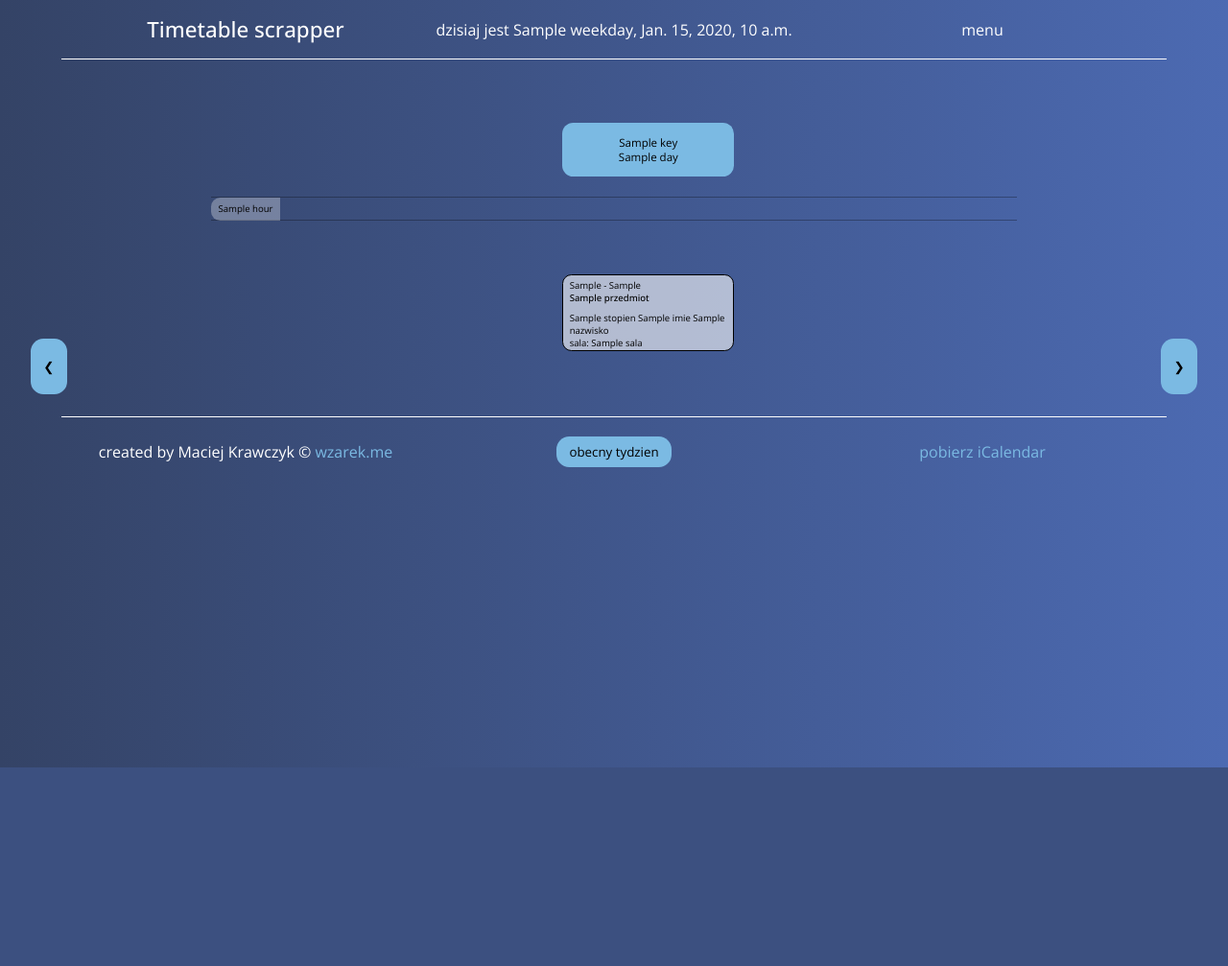
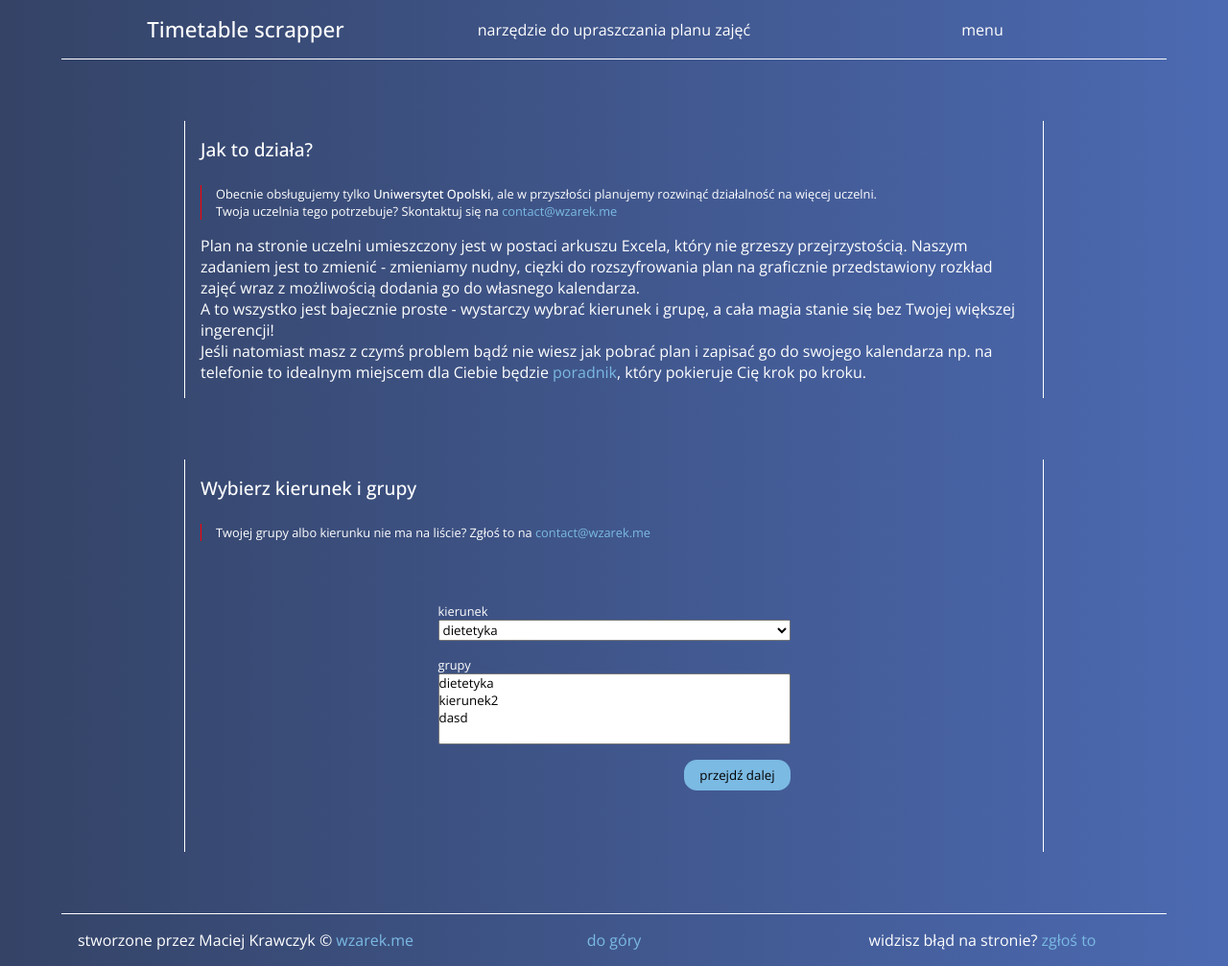
Before and after one commit to wzarek/timetable-scrapper, a Django app: template templates/home.html in a window 1280 px wide. Shown: the whole page at 96% size. Before the commit the page ends 800 px from the top, so only its background shows below. Run offline with Django 3.2, Linux system fonts and the light colour scheme; the template is opened without the code that fills it: most values are stand-ins (such as "Sample title", 1, 10 or a date in 2020); some libraries are stand-ins or nearby versions.

Commit message:
Added homepage

```diff
--- a/home/urls.py
+++ b/home/urls.py
@@ -2,5 +2,6 @@ from . import views
 from django.urls import path
 
 urlpatterns = [
-    path('', views.index.as_view(), name="homepage"),
+    path('', views.home.as_view(), name="homepage"),
+    path('plan', views.timetable.as_view(), name="timetable"),
 ]
--- a/static/css/style.css
+++ b/static/css/style.css
@@ -1,4 +1,4 @@
-@import url('https://fonts.googleapis.com/css2?family=Open+Sans:wght@300;400;500;700&display=swap');
+@import url('https://fonts.googleapis.com/css2?family=Open+Sans:wght@100;300;400;500;700&display=swap');
 
 :root {
     --accent-color: rgb(123, 186, 227);
@@ -204,6 +204,12 @@ main {
     height: calc(100% - 1px);
     border-bottom: 1px solid rgba(0, 0, 0, 0.3);
     border-top: 1px solid rgba(0, 0, 0, 0.3);
+    border-top-left-radius: 1em;
+}
+
+.hours p:last-of-type::after {
+    height: calc(100% - 1px);
+    border-bottom-left-radius: 1em;
 }
 
 .timetable {
@@ -218,16 +224,82 @@ footer {
     border-top: 1px solid white;
 }
 
-footer a {
+/* HOMEPAGE */
+
+main#homepage {
+    width: 70vw;
+    display: flex;
+    flex-direction: column;
+    gap: 4em;
+    color: white;
+}
+
+main#homepage > section {
+    padding: 1em;
+    border-inline: 1px solid white;
+}
+
+main#homepage > section > h2 {
+    padding-bottom: 1.5rem;
+    font-size: 1.2rem;
+    font-weight: 500;
+}
+
+main#homepage section#choose form {
+    width: 50%;
+    margin-inline: auto;
+    padding: 2em;
+}
+
+main#homepage section#choose form div {
+    display: flex;
+    flex-direction: column;
+    margin-block: 1em;
+}
+
+main#homepage section#choose form div label {
+    font-size: 80%;
+}
+
+main#homepage section#choose form div button {
+    width: 30%;
+    align-self: flex-end;
+    margin: 0;
+}
+
+
+/* GLOBAL */
+
+span.bold {
+    font-weight: 500;
+}
+
+p.note {
+    font-size: 80%;
+    margin-bottom: 1rem;
+    margin-left: 1rem;
+    position: relative;
+}
+
+p.note::after {
+    content: '';
+    height: 100%;
+    border-left: 1px solid red;
+    bottom: 0;
+    left: -1rem;
+    position: absolute;
+}
+
+a {
     text-decoration: none;
     color: var(--accent-color);
 }
 
-footer a:hover {
+a:hover {
     color: rgb(80, 178, 244);
 }
 
-footer button {
+button {
     background-color: var(--accent-color);
     color: black;
     border: none;
@@ -237,7 +309,7 @@ footer button {
     transition-duration: .25s;
 }
 
-footer button:hover {
+button:hover {
     background-color: black;
     color: white;
 }
--- a/templates/home.html
+++ b/templates/home.html
@@ -1,7 +1,6 @@
 {% load static %}
-{% load mathfilters %}
 <!DOCTYPE html>
-<html lang="en">
+<html lang="pl">
 <head>
     <meta charset="UTF-8">
     <meta http-equiv="X-UA-Compatible" content="IE=edge">
@@ -9,63 +8,56 @@
     <link rel="stylesheet" href="{% static 'css/style.css' %}">
     <title>{{ title }}</title>
 </head>
-    <body>
+<body>
     <header>
         <h1>Timetable scrapper</h1>
-        <p>dzisiaj jest {{ weekday }}, {{ today }}</p>
+        <p>narzędzie do upraszczania planu zajęć</p>
         <p>menu</p>
     </header>
-    <section class='buttons-week'>
-        <form method='post' action="{% url 'homepage' %}">
-            {% csrf_token %}
-            <button title="poprzedni tydzień" type="submit" name="w" value="{{ wNum | add:-1 }}">&#10094;</button>
-        </form>
-        <form method='post' action="{% url 'homepage' %}">
-            {% csrf_token %}
-            <button title="następny tydzień" type="submit" name="w" value="{{ wNum | add:1 }}">&#10095;</button>
-        </form>
-    </section>
-    <main>
-        <section class='hours'>
-            {% for h in hours %}
-                <p>{{ h }}</p>
-            {% endfor %}
+    <main id="homepage">
+        <section id="about">
+            <h2>Jak to działa?</h2>
+            <p class="note">
+                Obecnie obsługujemy tylko <span class="bold">Uniwersytet Opolski</span>, ale w przyszłości planujemy rozwinąć działalność na więcej uczelni. <br />
+                Twoja uczelnia tego potrzebuje? Skontaktuj się na <a href="mailto:contact@wzarek.me">contact@wzarek.me</a> <br />
+            </p>
+            <p>
+                Plan na stronie uczelni umieszczony jest w postaci arkuszu Excela, który nie grzeszy przejrzystością.
+                Naszym zadaniem jest to zmienić - zmieniamy nudny, cięzki do rozszyfrowania plan na graficznie przedstawiony rozkład zajęć wraz z możliwością dodania go do własnego kalendarza. <br />
+                A to wszystko jest bajecznie proste - wystarczy wybrać kierunek i grupę, a cała magia stanie się bez Twojej większej ingerencji! <br />
+                Jeśli natomiast masz z czymś problem bądź nie wiesz jak pobrać plan i zapisać go do swojego kalendarza np. na telefonie to idealnym miejscem dla Ciebie będzie <a href="#">poradnik</a>, który pokieruje Cię krok po kroku.
+            </p>
         </section>
-        <section class='timetable'>
-            <section class="weekdays">
-                {% for key, day in weekArr.items %}
-                    <div class="day-single {%if today == day %}today{%endif%}">
-                        <p>{{ key }}</p>
-                        <span>{{ day }}</span>
-                    </div>
-                {% endfor %}
-            </section>
-            <section class='plan'>
-                {% for key, var in planFiltered.items %}
-                    <section class='plan-day'>
-                        {% for k in var %}
-                        <div data-masno='{{ k.dlugosc }}' style='height: {{ k.dlugosc | mul:3 |floatformat:2 }}vh; margin-top: {{ k.diff | mul:3 |floatformat:2 }}vh;' class='plan-single {%if today == k.data %}today{%endif%}'>
-                            <span>{{ k.od }} - {{ k.do }}</span>
-                            <h4>{{ k.przedmiot }}</h4>
-                            <p>{{ k.stopien }} {{ k.imie }} {{ k.nazwisko }}</p>
-                            <p>sala: {{ k.sala }}</p>
-                            <p>gr.: {{ k.grupa }}</p>
-                        </div>
-                        {% empty %}
-                        <div class="empty"></div>
-                        {% endfor %}
-                    </section>
-                {% endfor %}
-            </section>
+        <section id="choose">
+            <h2>Wybierz kierunek i grupy</h2>
+            <p class="note">
+                Twojej grupy albo kierunku nie ma na liście? Zgłoś to na <a href="mailto:contact@wzarek.me">contact@wzarek.me</a>
+            </p>
+            <form action="">
+                <div class="form-field">
+                    <label for="field">kierunek</label>
+                    <select name="field" id="field">
+                        <option value="dietetyka">dietetyka</option>
+                    </select>
+                </div>
+                <div class="form-field">
+                    <label for="group">grupy</label>
+                    <select multiple name="group" id="group">
+                        <option value="dietetyka">dietetyka</option>
+                        <option value="kierunek2">kierunek2</option>
+                        <option value="kierunek3">dasd</option>
+                    </select>
+                </div>
+                <div class="form-field">
+                    <button type="submit">przejdź dalej</button>
+                </div>
+            </form>
         </section>
     </main>
     <footer>
-        <p>created by Maciej Krawczyk &copy; <a href="https://wzarek.me">wzarek.me</a></p>
-        <form class='buttons-current' method='post' action="{% url 'homepage' %}">
-            {% csrf_token %}
-            <button type="submit" name="w" value="0">obecny tydzien</button>
-        </form>
-        <a href="{{ filePath }}" download>pobierz iCalendar</a>
+        <p>stworzone przez Maciej Krawczyk &copy; <a href="https://wzarek.me">wzarek.me</a></p>
+        <a href="#homepage">do góry</a>
+        <p>widzisz błąd na stronie? <a href="mailto:contact@wzarek.me">zgłoś to</a></p>
     </footer>
 </body>
 </html>
```
Also changed, not shown: home/views.py (+14 -3 lines), templates/timetable.html (added, +71 -0 lines), 1 other file.
